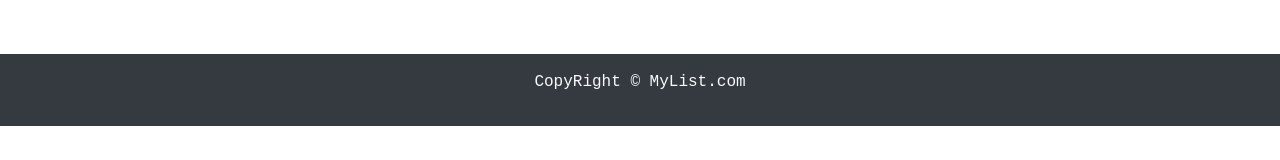
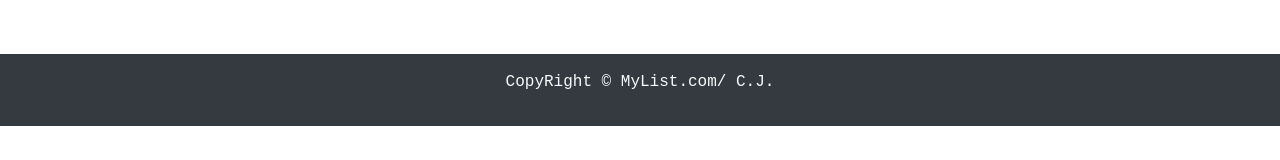
Before and after one commit to chahatjain2527/ToDoList, a React (Create React App) app: page /About in a window 1280 px wide. Shown: the part 302-462 px from the top of the page. Built offline with nearby package versions, Linux system fonts and the light colour scheme.

Commit message:
footer edit

```diff
--- a/src/Components/Footer.js
+++ b/src/Components/Footer.js
@@ -8,7 +8,7 @@
   }
   return (
     <footer className='bg-dark text-light py-3' style={footerStyle}>
-      <p className='text-center'>CopyRight &copy; MyList.com</p>
+      <p className='text-center'>CopyRight &copy; MyList.com/ C.J.</p>
     </footer>
   )
 }
```
